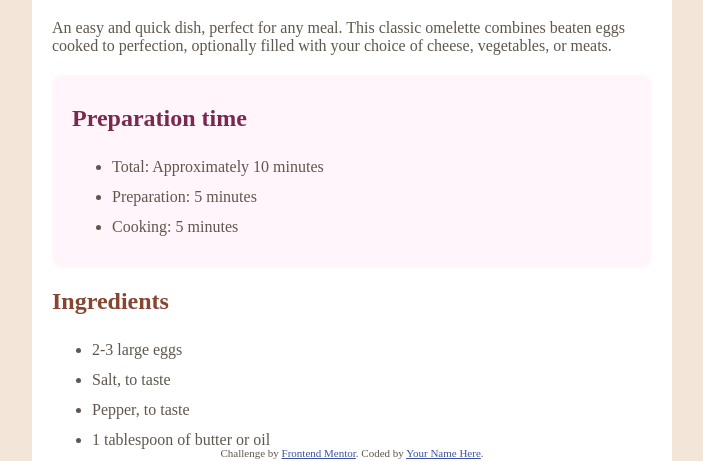
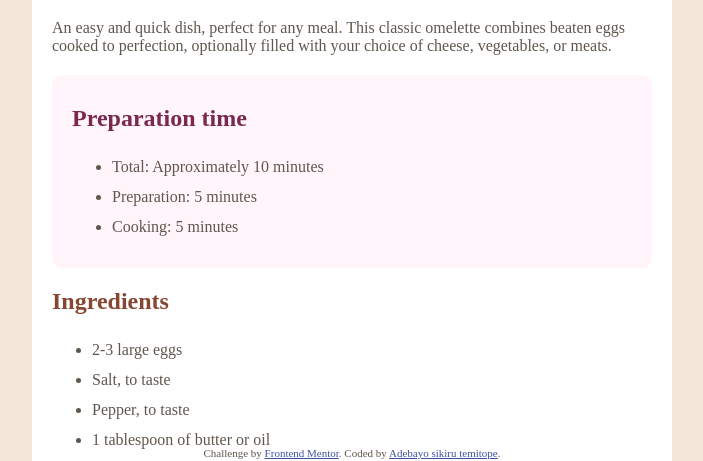
Before and after one commit to herdhebayor/Recipe-page, a plain HTML site: page index.html in a window 1280 px wide. Shown: the part 331-792 px from the top of the page, without its empty margins (288-991 px from the left). Drawn offline with Linux system fonts and the light colour scheme.

Commit message:
added my profile

```diff
--- a/index.html
+++ b/index.html
@@ -113,7 +113,7 @@
 
   <div class="attribution">
     Challenge by <a href="https://www.frontendmentor.io?ref=challenge" target="_blank">Frontend Mentor</a>.
-    Coded by <a href="#">Your Name Here</a>.
+    Coded by <a href="github.com/herdhebayor">Adebayo sikiru temitope</a>.
   </div>
 </body>
 </html>
```
